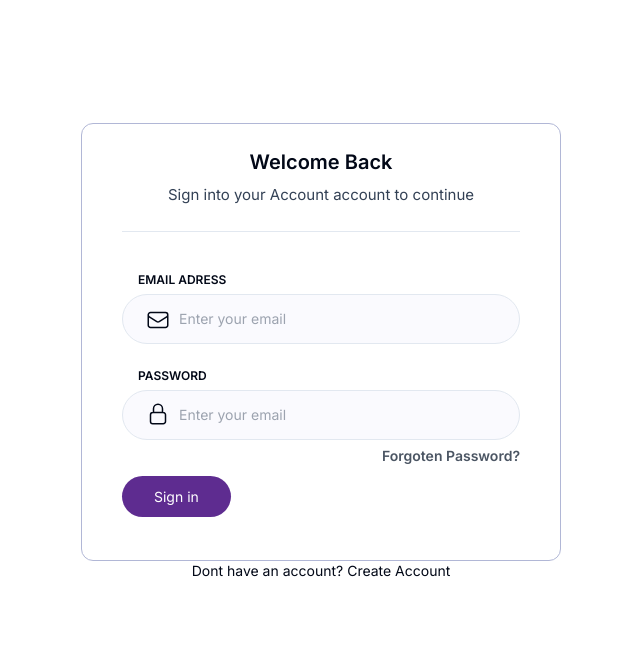
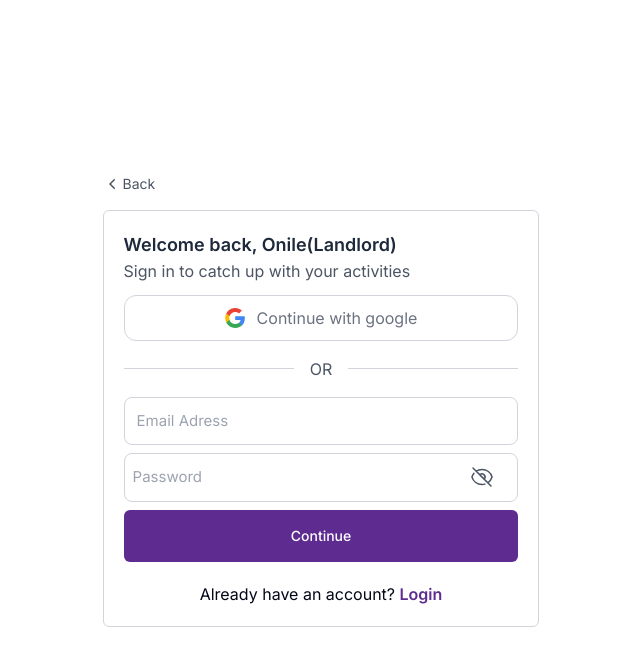
Before and after one commit to olathedev/ilemi-fe, a Next.js app: page /login in a window 1280 px wide. Shown: the top 666 px of the page, without its empty margins (319-959 px from the left). Built offline with nearby package versions, Linux system fonts and the light colour scheme; no server answers.

Commit message:
fixes in layout and utils

```diff
--- /dev/null
+++ b/src/app/(auth)/layout.tsx
@@ -0,0 +1,21 @@
+import AppBack from '@/components/common/AppBack'
+import React from 'react'
+
+type Props = {
+    children: React.ReactNode
+
+}
+
+function layout({ children }: Props) {
+    return (
+        <div className='w-full h-screen flex items-center justify-center p-4'>
+            <div className='w-full md:w-[35%]'>
+                <AppBack />
+
+                {children}
+            </div>
+        </div>
+    )
+}
+
+export default layout
--- a/src/app/(auth)/login/page.tsx
+++ b/src/app/(auth)/login/page.tsx
@@ -9,88 +9,84 @@ import React from 'react'
 import { useForm } from 'react-hook-form';
 import { toast } from 'sonner';
 import { z } from 'zod';
+import { Button } from '@/components/ui/button';
+import GoogleIcon from '@/components/common/icons/GoogleIcon';
+import { useFetch } from '@/hooks/useFetch';
+import { login } from '@/interfaces/FormInputs';
 
 type Props = {}
 type FormData = z.infer<typeof loginSchema>;
 
 const Page = (props: Props) => {
+    const router = useRouter()
+    const {fetch, isLoading} = useFetch()
 
-    const router = useRouter()
-
-    const {register, handleSubmit, formState: { errors } } = useForm<FormData>({
+    const {register, handleSubmit, reset, formState: { errors } } = useForm<FormData>({
         resolver: zodResolver(loginSchema),
         mode: "onChange",
 		reValidateMode: "onChange",
     })
 
-    console.log(errors)
+    // console.log(errors)
     const onSubmit = (data: any) => {
         console.log(data)
-        toast.success("Login successful")
-        setTimeout(() => {
-            router.push("/")
-        }, 2000)
+        const body: login = {
+            email: data.email,
+            password: data.password
+        }
+        const response = fetch('/auth/login', 'POST', body)
+        if(!response) {
+            reset()
+            return
+        }
+
+
     }
     return (
-        <div className='container mx-auto'>
-            <div className="lg:-mt-14 mt-20 h-screen max-h-screen w-full md:flex flex-col items-center justify-center">
-                <div className='md:border border-[#B1B7D6] md:px-10 py-6 md:w-[30rem] w-full mt-4 rounded-xl'>
-                    <h2 className='text-xl font-semibold text-center'>Welcome Back</h2>
-                    <p className='my-2 text-center text-[15px] text-slate-700'>Sign into your Account account to continue</p>
-                    <div className="border-t my-6"></div>
+        <div className="mt-4 md:border border-gray-300 md:p-5 rounded-md">
+            <h1 className="text-lg font-semibold text-slate-800 ">Welcome back, <span className=''>Onile(Landlord)</span></h1>
+            <p className='text-base text-gray-600'>Sign in to catch up with your activities</p>
 
-                    <form className='py-4' onSubmit={handleSubmit(onSubmit)}>
+            <form action="" className='w-full flex flex-col gap-2 mt-3' onSubmit={handleSubmit(onSubmit)}>
+                <div className="py-2.5 px-3 border border-gray-300 rounded-xl flex items-center gap-3 justify-center text-gray-500 ">
+                    <GoogleIcon />
+                    Continue with google
+                </div>
 
-                        <div className='flex flex-col gap-1.5 mb-6'>
-                            <label className="text-xs pl-4 font-semibold">EMAIL ADRESS</label>
+                <div className="flex items-center my-2">
+                    <div className="flex-grow border-t border-gray-300"></div>
+                    <span className="flex-shrink mx-4 text-gray-600">OR</span>
+                    <div className="flex-grow border-t border-gray-300"></div>
+                </div>
 
-                            <div className='relative w-full'>
-
-                                <span className='absolute top-3.5 left-6'>
-                                    <svg xmlns="http://www.w3.org/2000/svg" fill="none" viewBox="0 0 24 24" strokeWidth={1.5} stroke="currentColor" className="size-6">
-                                        <path strokeLinecap="round" strokeLinejoin="round" d="M21.75 6.75v10.5a2.25 2.25 0 0 1-2.25 2.25h-15a2.25 2.25 0 0 1-2.25-2.25V6.75m19.5 0A2.25 2.25 0 0 0 19.5 4.5h-15a2.25 2.25 0 0 0-2.25 2.25m19.5 0v.243a2.25 2.25 0 0 1-1.07 1.916l-7.5 4.615a2.25 2.25 0 0 1-2.36 0L3.32 8.91a2.25 2.25 0 0 1-1.07-1.916V6.75" />
-                                    </svg>
-
-                                </span>
-                                <input type="text" className="py-3.5 px-14 w-full border border-primary-200 rounded-full text-sm bg-[#FAFAFE] focus:outline-none focus:border-primary-100 focus:border-2 focus:bg-[#F1F3FF]" placeholder='Enter your email' {...register('email')} />
-
-                                {errors.email && <p className='text-red-500 text-xs pl-4 pt-1.5'>{errors.email.message}</p>}
-                            </div>
-                        </div>
-
-                        <div className='flex flex-col gap-1.5'>
-                            <label className="text-xs pl-4 font-semibold">PASSWORD</label>
-
-                            <div className='relative w-full'>
-
-                                <span className='absolute top-3 left-6'>
-                                    <svg xmlns="http://www.w3.org/2000/svg" fill="none" viewBox="0 0 24 24" strokeWidth={1.5} stroke="currentColor" className="size-6">
-                                        <path strokeLinecap="round" strokeLinejoin="round" d="M16.5 10.5V6.75a4.5 4.5 0 1 0-9 0v3.75m-.75 11.25h10.5a2.25 2.25 0 0 0 2.25-2.25v-6.75a2.25 2.25 0 0 0-2.25-2.25H6.75a2.25 2.25 0 0 0-2.25 2.25v6.75a2.25 2.25 0 0 0 2.25 2.25Z" />
-                                    </svg>
-
-
-                                </span>
-                                <input type="text" className="py-3.5 px-14 w-full border border-primary-200 rounded-full text-sm bg-[#FAFAFE] focus:outline-none focus:border-primary-100 focus:border-2 focus:bg-[#F1F3FF]" placeholder='Enter your email' {...register('password')} />
-                                {errors.password && <p className='text-red-500 text-xs pl-4 pt-1.5'>{errors.password.message}</p>}
-
-
-                            </div>
-
-                            <div className="text-right text-sm font-semibold text-gray-600">Forgoten Password?</div>
-
-                            <div className="w-full my-3">
-                                <RoundedButton variant='primary'>Sign in</RoundedButton>
-                            </div>
-                        </div>
-
-                    </form>
+                <div className="w-full">
+                <input type="text" className='w-full text-[15px] text-gray-600 py-3 px-3 border border-gray-300 rounded-lg' placeholder='Email Adress' {...register('email')} />
+                {errors.email && <p className="text-xs px-1 text-red-500">{errors.email.message}</p>}
 
                 </div>
 
-                <p className='text-sm text-center'>Dont have an account? <Link href="/signup" className='text-primary-100'>Create Account</Link></p>
+                <div className="w-full relative">
+                    <input type="password" className='w-full text-[15px] text-gray-600 py-3 px-2 border border-gray-300 rounded-lg' placeholder='Password' {...register('password')} />
+                    <span className="absolute right-6 top-3 cursor-pointer">
+                        <svg xmlns="http://www.w3.org/2000/svg" fill="none" viewBox="0 0 24 24" strokeWidth={1.5} stroke="currentColor" className="size-6 text-gray-600">
+                            <path strokeLinecap="round" strokeLinejoin="round" d="M3.98 8.223A10.477 10.477 0 0 0 1.934 12C3.226 16.338 7.244 19.5 12 19.5c.993 0 1.953-.138 2.863-.395M6.228 6.228A10.451 10.451 0 0 1 12 4.5c4.756 0 8.773 3.162 10.065 7.498a10.522 10.522 0 0 1-4.293 5.774M6.228 6.228 3 3m3.228 3.228 3.65 3.65m7.894 7.894L21 21m-3.228-3.228-3.65-3.65m0 0a3 3 0 1 0-4.243-4.243m4.242 4.242L9.88 9.88" />
+                        </svg>
+                    </span>
+                {errors.password && <p className="text-xs px-1 text-red-500">{errors.password.message}</p>}
+
+                </div>
 
 
+
+                <Button size='xl' className='py-4' disabled={isLoading}>
+                     {isLoading ? 'loading...' : 'Continue'}
+                </Button>
+            </form>
+
+            <div className='text-center mt-5 cursor-pointer'>
+                Already have an account? <span className="text-primary font-semibold">Login</span>
             </div>
+
         </div>
     )
 }
--- a/src/app/(auth)/verify-email/page.tsx
+++ b/src/app/(auth)/verify-email/page.tsx
@@ -4,13 +4,14 @@ import OtpInput from '@/components/common/OtpInput'
 import { Button } from '@/components/ui/button'
 import { useFetch } from '@/hooks/useFetch'
 import { callApi } from '@/lib/helpers/callApi'
-import { useSearchParams } from 'next/navigation'
+import { useRouter, useSearchParams } from 'next/navigation'
 import React, { KeyboardEvent, useRef, useState } from 'react'
 import { toast } from 'sonner'
 
 type Props = {}
 
 const OtpScreen = (props: Props) => {
+  const router = useRouter()
   const searchParams = useSearchParams()
   const email = searchParams.get('email')
   const { fetch, isLoading } = useFetch()
@@ -20,18 +21,18 @@ const OtpScreen = (props: Props) => {
     setOtp(otp)
   }
 
-  const onVerify = async(e: any) => {
+  const onVerify = async (e: any) => {
     e.preventDefault()
-    await fetch('/auth/verify-otp', 'POST', {
+    const response = await fetch('/auth/verify-otp', 'POST', {
       email,
       otp
     })
+    if(!response) return
+    router.push('/login')
   }
 
   return (
-    <div className='w-full h-screen flex items-center justify-center p-4'>
-      <div className='w-full md:w-[35%]'>
-        <AppBack />
+    <>
       <h1 className="mt-4 text-lg font-semibold text-slate-800 ">Verify your email address</h1>
       <p className='text-base text-gray-500'>Enter the 6 digit code sent to {email}</p>
 
@@ -44,8 +45,7 @@ const OtpScreen = (props: Props) => {
 
       <p className="text-center mt-3">Didn’t receive link? <span className="text-primary font-semibold">Resend</span> </p>
 
-      </div>
-    </div>
+    </>
   )
 }
 
--- a/src/app/layout.tsx
+++ b/src/app/layout.tsx
@@ -24,7 +24,7 @@ export default function RootLayout({
     <html lang="en">
       <body className={inter.className}>
         <NextTopLoader />
-        <Toaster closeButton position="top-right" expand={true} richColors />
+        <Toaster closeButton position="top-center" expand={true} richColors />
         {children}
         </body>
     </html>
--- a/src/components/createAccount/SignupScreen.tsx
+++ b/src/components/createAccount/SignupScreen.tsx
@@ -1,13 +1,12 @@
 import React, { useState } from 'react'
 import AppCheckbox from '../common/AppCheckbox'
 import { Button } from '../ui/button'
-import { Link } from 'lucide-react'
 import GoogleIcon from '../common/icons/GoogleIcon'
 import { ISignup } from '@/interfaces/FormInputs'
 import { useForm } from 'react-hook-form'
 import { zodResolver } from '@hookform/resolvers/zod'
 import { signupSchema } from '@/lib/utils/validators/zodValidations'
-
+import Link from 'next/link'
 
 type Props = {
     onSubmit: (data: ISignup) => void,
@@ -27,7 +26,7 @@ const SignupScreen = ({ onSubmit, isLoading }: Props) => {
     console.log(errors)
 
     return (
-        <div className="mt-4 border p-5 rounded-md">
+        <div className="mt-4 md:border md:p-5 rounded-md">
             <h1 className="text-lg font-semibold text-slate-600 ">Welcome to Ilemi, <span className=''>Onile(Landlord)</span></h1>
             <p className='text-base text-gray-500'>Lets sign you up in a few easy steps</p>
 
@@ -82,8 +81,8 @@ const SignupScreen = ({ onSubmit, isLoading }: Props) => {
                 </Button>
             </form>
 
-            <div className='text-center mt-5 cursor-pointer'>
-                Already have an account? <span className="text-primary font-semibold">Login</span>
+            <div className='text-center mt-5 cursor-pointer flex'>
+                Already have an account? <Link href="/login" className="text-primary font-semibold">Login</Link>
             </div>
 
         </div>
--- a/src/hooks/useFetch.ts
+++ b/src/hooks/useFetch.ts
@@ -1,33 +1,46 @@
 import { callApi } from "@/lib/helpers/callApi"
 import { useState } from "react"
 import { toast } from "sonner"
+import { useRouter } from "next/navigation"
 
 export const useFetch = () => {
+    const router = useRouter()
     const [isLoading, setIsLoading] = useState(false)
+    const [data, setData] = useState(null)
 
     const fetch = async (url: string, method: 'POST' | 'GET' = 'GET', data?: any) => {
         setIsLoading(true)
 
         const { data: responseData, error } = await callApi(url, method, (data && {...data}))
+
         if (error) {
-            // console.log("", error)
+            console.log("errorr ohh", error)
             setIsLoading(false)
 
+
+            if(error.error?.status === "ACCOUNT_NOT_VERIFIED") {
+                console.log("account no dey verified")
+                router.push(`/verify-email?email=${data?.email}`)
+            }
+
             toast.error("ERROR", {
-                description: error.message
+                description: error.message || "something went wrong from our end, please try again in a bit"
             })
 
             return
         }
 
         setIsLoading(false)
+        // setData(responseData)
         toast.success('Success', {
             description: responseData?.message
         })
+        return responseData
     }
 
     return {
         isLoading,
-        fetch
+        fetch,
+        data
     }
 }
--- a/src/lib/helpers/callApi.ts
+++ b/src/lib/helpers/callApi.ts
@@ -9,7 +9,7 @@ const api: AxiosInstance = axios.create({
 interface ApiError {
     message: string;
     status: string | number;
-    error?: unknown;
+    error?: any;
   }
 
 export const callApi = async (endpoint: string, method: 'POST' | 'GET' = 'GET', data?: Record<string, unknown> | FormData) => {
--- a/src/lib/utils/validators/zodValidations.ts
+++ b/src/lib/utils/validators/zodValidations.ts
@@ -7,7 +7,7 @@ export const loginSchema: ZodType<login> = z.object({
             return value.toLowerCase().trim();
         }),
 
-    password: z.string().min(8, { message: "invalid password input" }).max(50)
+    password: z.string().min(6, { message: "invalid password input" }).max(50)
         .transform((value) => {
             return value.trim();
         }),
```
Also changed, not shown: src/app/(auth)/(withLayout)/layout.tsx (deleted, +0 -46 lines), src/app/(auth)/create-account/page.tsx (+6 -7 lines), src/app/(default)/signup/page.tsx (renamed from src/app/(auth)/(withLayout)/signup/page.tsx, +20 -1 lines), src/app/(auth)/(withLayout)/Yoruba Bride.jpeg (deleted), src/app/(auth)/verify-account/page.tsx (deleted). Lines whose indentation alone changed are shown as unchanged.
